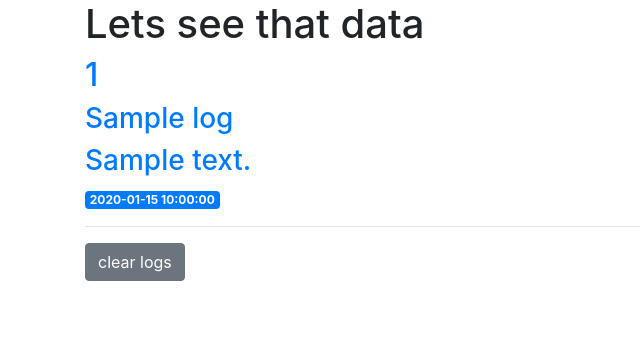
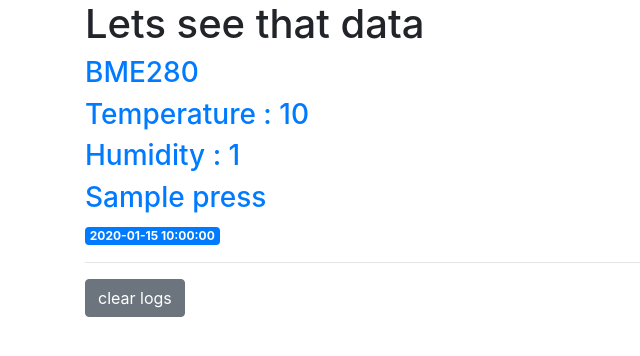
Before and after one commit to pikkela/raspberryServer, a Flask app: template templates/index.html in a window 1280 px wide. Shown: the part 56-412 px from the top of the page, without its empty margins (0-640 px from the left). Run offline with Flask 2, Linux system fonts and the light colour scheme; the template is opened without the code that fills it: most values are stand-ins (such as "Sample title", 1, 10 or a date in 2020); some libraries are stand-ins or nearby versions.

Commit message:
Changing the Schema to represent the Serial Data.
- Removed the old Logs table, replaced with BME Data.
- Changing variable names passed to template.
- Refactored the serialRead.py according to newly changes.

```diff
--- a/app.py
+++ b/app.py
@@ -14,9 +14,9 @@
 @app.route('/')
 def index():
         conn = get_db_connection()
-        logs = conn.execute('SELECT * FROM logs').fetchall()
+        bme_data = conn.execute('SELECT * FROM bme_data').fetchall()
         conn.close()
-        return render_template('index.html', logs=logs)
+        return render_template('index.html', bme_data=bme_data)
 
 @app.route('/delete/')
 def delete():
--- a/templates/index.html
+++ b/templates/index.html
@@ -2,13 +2,15 @@
 
 {%block content %}
 	<h1>{%block title %} Lets see that data {% endblock %}</h1>
-	{% for log in logs %}
+	{% for bme in bme_data %}
 	<a href="#">
-		<h2>{{ log['devid'] }}</h2>
-		<h3>{{ log['title'] }}</h3>
-		<h3>{{ log['content'] }}</h3>
+		<h2></h2>
+		<h3>BME280</h3>
+		<h3>Temperature : {{ bme['temp'] }}</h3>
+		<h3>Humidity : {{ bme['humid'] }}</h3>
+		<h3> {{ bme['press'] }}</h3>
 	</a>
-	<span class="badge badge-primary">{{ log['created'] }}</span>
+	<span class="badge badge-primary">{{ bme['created'] }}</span>
 	<hr>
 	{% endfor %}
 {% endblock %}
```
Also changed, not shown: schema.sql (+5 -5 lines), stm32SerialRead.py (+8 -12 lines).
